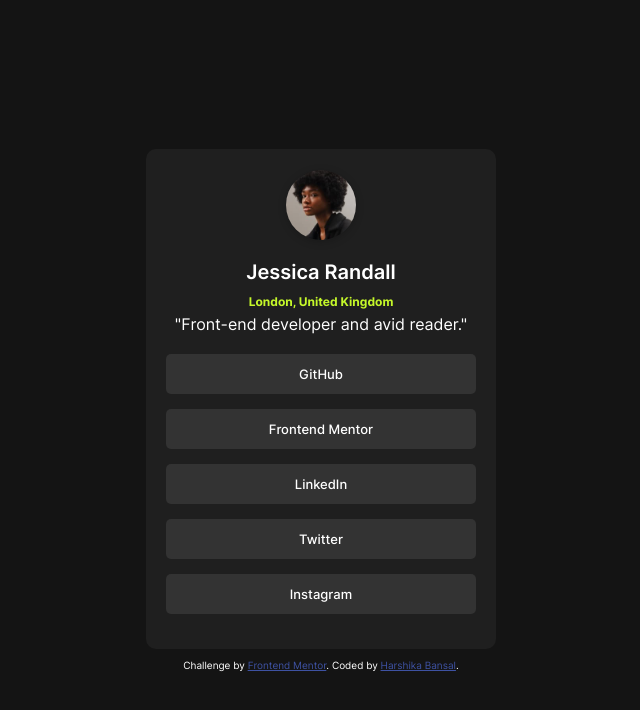
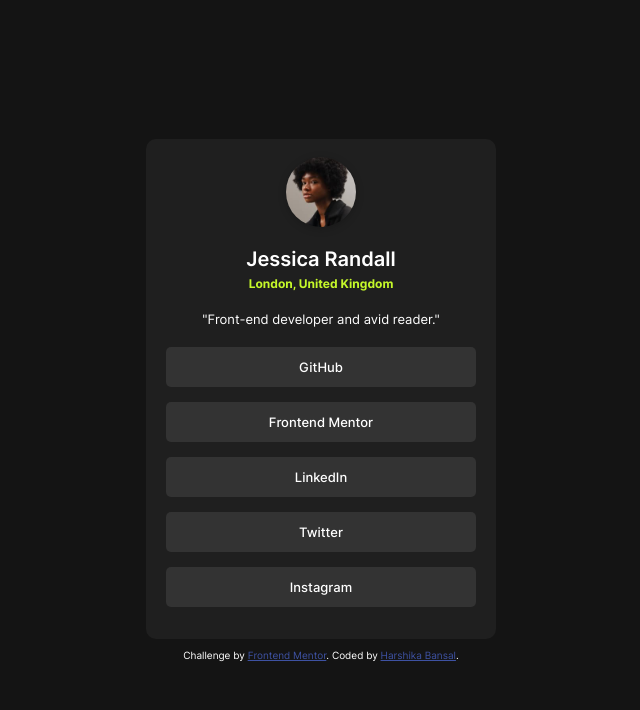
Before and after one commit to harshikab2112/Social-Links-Profile, a plain HTML site: page index.html in a window 1280 px wide. Shown: the whole page, without its empty margins (319-959 px from the left). Drawn offline with Linux system fonts and the light colour scheme.

Commit message:
Add files via upload

```diff
--- a/style.css
+++ b/style.css
@@ -26,7 +26,7 @@
 html,
 body {
   height: 100%;
-  margin: 5px;
+  margin: 0;
 }
 
 body {
@@ -55,7 +55,6 @@ body {
 }
 
 .main-container:hover {
-  transform: scale(1.03);
   box-shadow: 0 6px 20px rgba(0, 0, 0, 0.2);
 }
 
@@ -100,9 +99,12 @@ a {
 
 .container-content small {
   color: var(--green);
-  margin: 5px;
   font-size: 12px;
   font-weight: 700;
+}
+
+.container-content p {
+  font-size: 13px;
 }
 
 /* Social Links */
```
